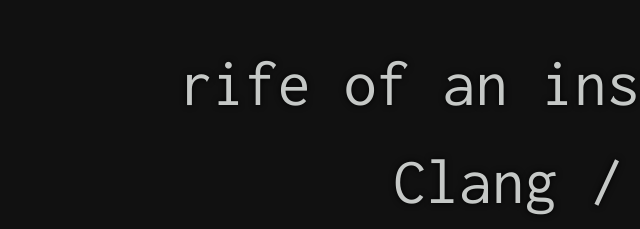
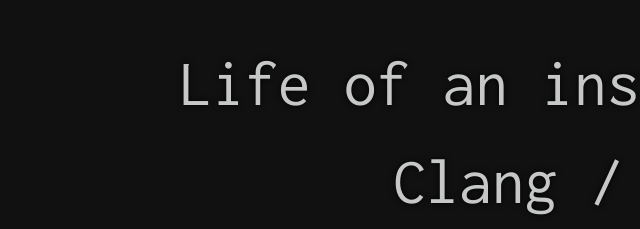
Before and after one commit to francisvm/llvm-life, a plain HTML site: page index.html in a window 1280 px wide. Shown: the part 119-348 px from the top of the page, 50-690 px from the left. Drawn offline with Linux system fonts and the light colour scheme.

Commit message:
gh-pages: update: d7cfd296b3030f95a68860370194bc73d39b6539

```diff
--- a/index.html
+++ b/index.html
@@ -147,7 +147,7 @@
 layout: true
 class: center, middle, inverse
 ---
-# rife of an instruction in
+# Life of an instruction in
 # Clang / LLVM
 
 .llvm[![LLVM](sources/llvm.png)]
```
